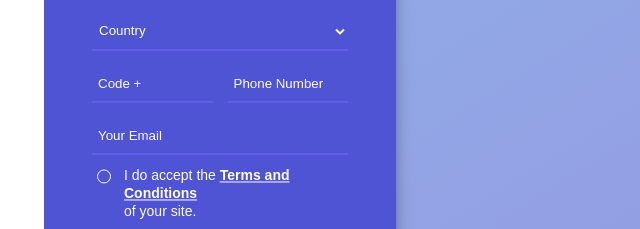
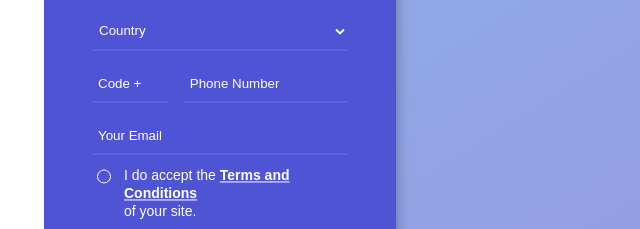
Before and after one commit to BenNdase/Formulaire, a plain HTML site: page index.html in a window 1280 px wide. Shown: the part 352-581 px from the top of the page, 596-1236 px from the left. Drawn offline with Linux system fonts and the light colour scheme; a web font is replaced by a local one.

Commit message:
Centrer le formulaire, et autres feedbacks

```diff
--- a/css/style.css
+++ b/css/style.css
@@ -129,6 +129,9 @@ a{
 .Place{
     width: 59%;
 }
+.phonenumber{
+    width: 70%;
+}
 .radio{
     display: flex;
     flex-direction: row;
--- a/index.html
+++ b/index.html
@@ -91,7 +91,7 @@
                     </select>
                 </p>
                 <div class="inline">
-                    <div class="codeplus">
+                    <div class="codeplus gauche">
                         <input id="code" type="text" placeholder="Code +">
                     </div>
                     <div class="phonenumber droite">
```
